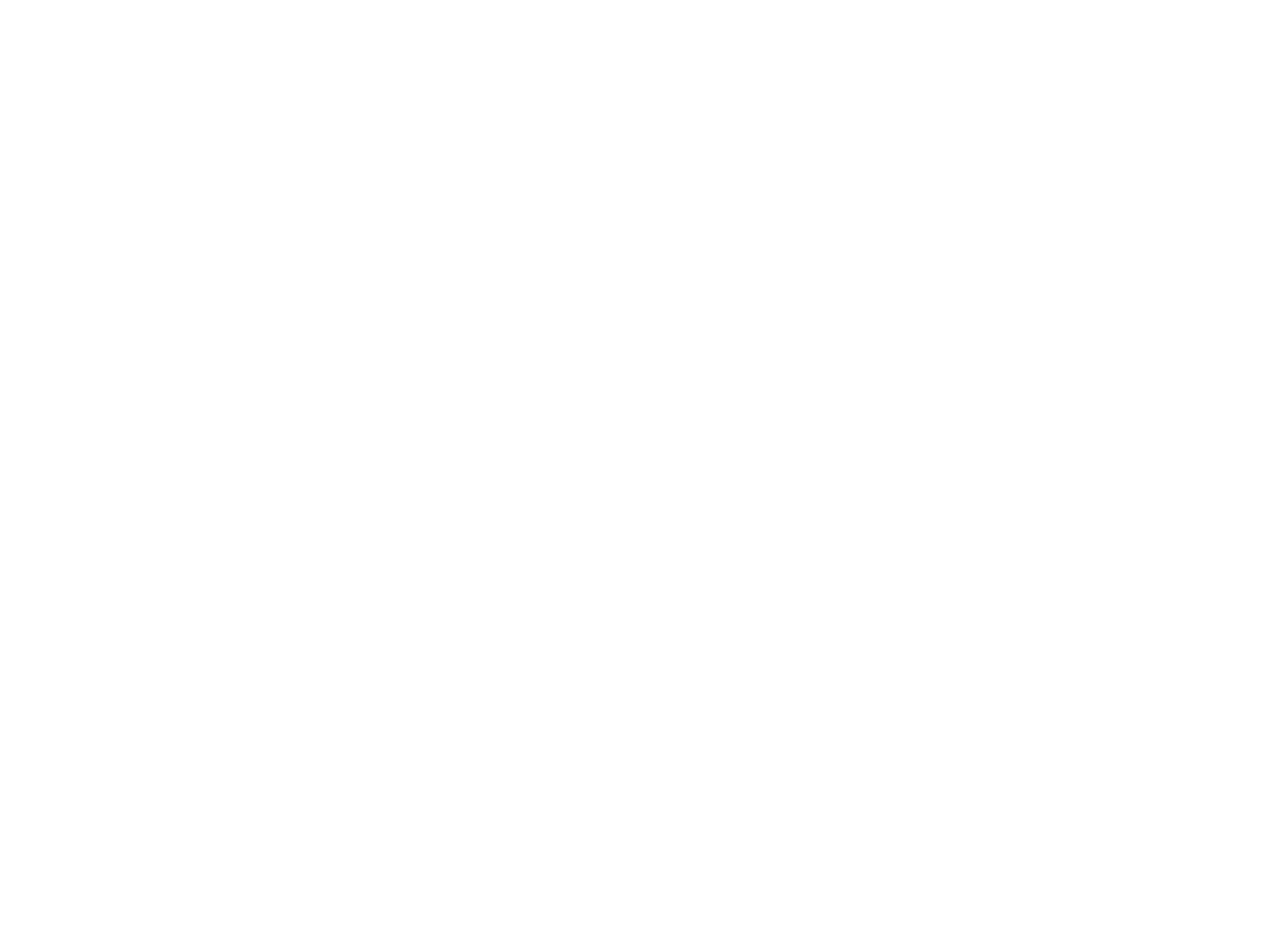
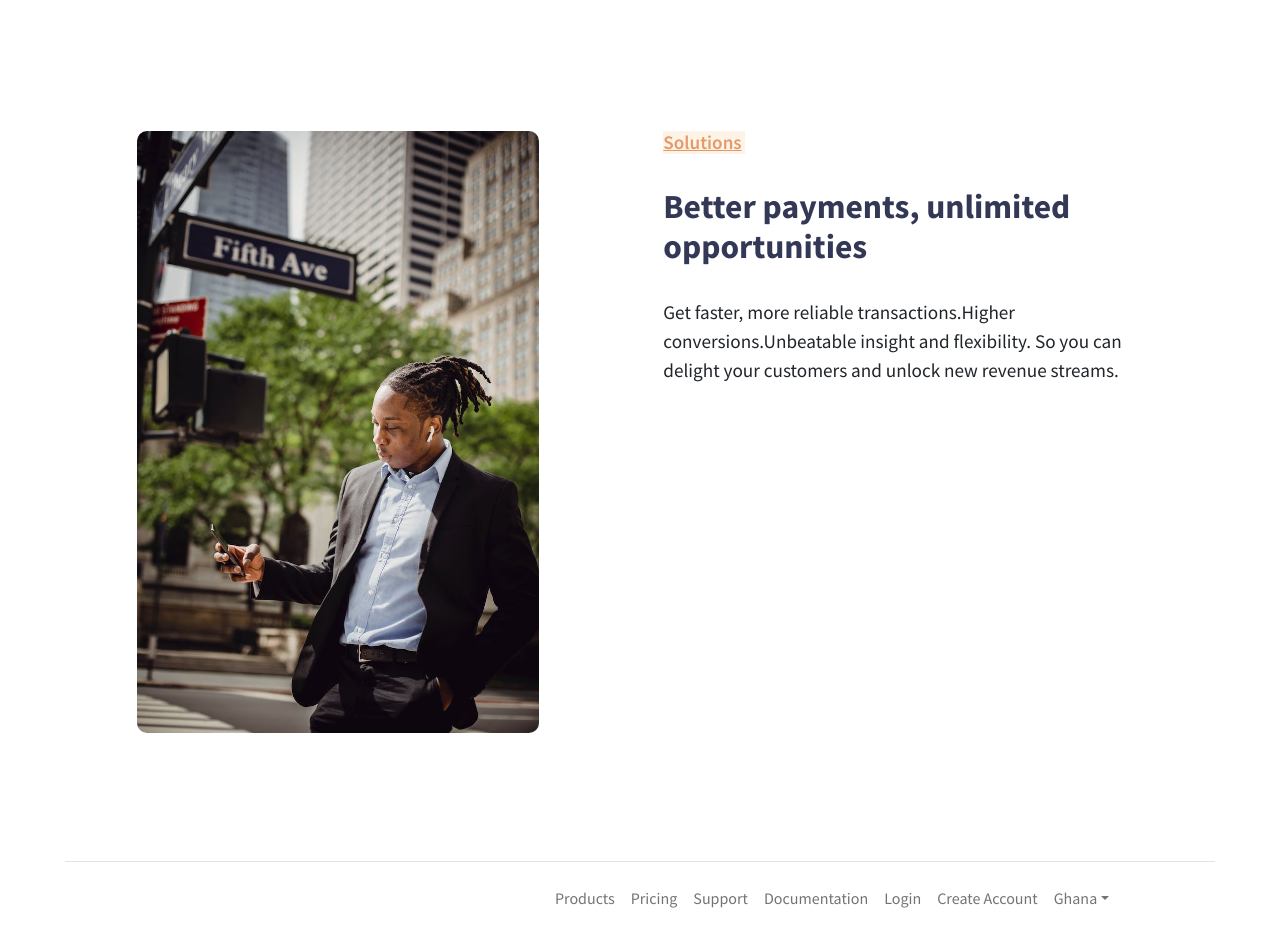
Before and after one commit to EbukaPeter55/Scuad-pay, a React (Create React App) app: page / in a window 1280 px wide. Shown: the part 1680-2614 px from the top of the page. Before the commit the page ends 1505 px from the top, so only its background shows below. Built offline with nearby package versions, Linux system fonts and the light colour scheme.

Commit message:
Add a footer

```diff
--- /dev/null
+++ b/src/components/layout/Footer/Footer.component.jsx
@@ -0,0 +1,52 @@
+import React from "react";
+import './Footer.styles.css';
+
+import Container from 'react-bootstrap/Container';
+import Nav from 'react-bootstrap/Nav';
+import Navbar from 'react-bootstrap/Navbar';
+import NavDropdown from 'react-bootstrap/NavDropdown';
+import nigeria from '../../../assets/images/nigeria.png';
+
+const Footer = () =>{
+
+    return (
+        <div>
+        <hr className="footer_line"></hr>
+        <Navbar bg="white" expand="lg">
+        <Container fluid>
+        <Navbar.Toggle aria-controls="navbarScroll" />
+        <Navbar.Collapse id="navbarScroll">
+          <Nav
+            className="me-auto my-2 my-lg-0"
+            style={{ maxHeight: '100px' }}
+            navbarScroll
+          >
+          </Nav>
+          <Nav className='nav_content'>
+          <Nav.Link className='archware-nav-title' href="#">Products</Nav.Link>
+          <Nav.Link className='archware-nav-title' href="#">Pricing</Nav.Link>
+          <Nav.Link className='archware-nav-title' href="#">Support</Nav.Link>
+          <Nav.Link className='archware-nav-title' href="#">Documentation</Nav.Link>
+          <Nav.Link className='archware-nav-title' href="#">Login</Nav.Link>
+          <Nav.Link className='archware-nav-title' href="#">Create Account</Nav.Link>
+
+          <NavDropdown className='archware-nav-title' title="Ghana" id="navbarScrollingDropdown">
+              <NavDropdown.Item href="#">
+                <img className='img-fluid navDrop_logo' src={nigeria} alt="nigeria logo"/> Nigeria
+              </NavDropdown.Item>
+              <NavDropdown.Divider />
+              <NavDropdown.Item href="#">
+                Senegal
+              </NavDropdown.Item>
+            </NavDropdown>
+
+          </Nav>
+        </Navbar.Collapse>
+      </Container>
+    </Navbar>
+
+      </div>
+    )
+}
+
+export default Footer;
--- /dev/null
+++ b/src/components/layout/Footer/Footer.styles.css
@@ -0,0 +1,5 @@
+.footer_line{
+    max-width: 1150px;
+    margin: 8rem auto 0 auto;
+    color: #8F9092;
+}
--- a/src/components/layout/NavBar/NavBar.styles.css
+++ b/src/components/layout/NavBar/NavBar.styles.css
@@ -14,132 +14,3 @@
 .navbar-scroll .navbar-brand {
   color: #fff;
 }
-
-.archware-nav-title{
-    color: #5A5E76!important;
-    font-style: normal;
-    font-weight: 505!important;
-    font-size: 1rem;
-    line-height: 22px;
-    position: relative;
-}
-.archware-nav-title-drop{
-    font-size: .83rem!important;
-}
-
-
-.navbar-trigger{
-    background: #FFFFFF;
-    border: 1px solid rgba(0, 0, 0, 0.17);
-    /* box-shadow: 0px 1px 4px rgba(0, 0, 0, 0.25); */
-    box-shadow: 0 0 10px 5px rgba(0, 0, 0, 0.05);
-    transition: all 0.1s;
-}
-
-/* Nav Dropdown styles */
-.dropdown-style li a {
-    font-weight: 300;
-    color: #1F3F95;
-    font-size: .87rem;
-}
-.hamburger-mobile{
-    display: none;
-}
-
-.nav > .nav-links > ul li a {
-    display: block;
-    padding: 0 8px;
-    color: #1f3f95;
-    line-height: 40px;
-    font-size: 18px;
-    text-decoration: none;
-    scroll-behavior: smooth;
-}
-
-.nav > #nav-check {
-    display: none;
-}
-ul li a:nth-child(2) {
-    display: none;
-}
-
-.nav .nav-links ul a i {
-    background-color: #fff;
-    border-radius: 50px;
-    padding: 7px;
-    margin-left: 5px;
-}
-
-.e-drop-nav{
-    cursor: pointer;
-}
-
-.greetings{
-    font-size: .775rem;
-    font-weight: 600;
-    margin-left: -1em;
-}
-
-@media (max-width: 1200px) {
-
-}
-/* RESPONSIVE STYLES */
-@media(max-width: 990px){
-    .hamburger-mobile{
-        display: block;
-    }
-    .hamburger-desktop{
-        display: none;
-    }
-    .right-btn-container{
-        /* margin-left: -17%!important; */
-    }
-    .nav-links-a{
-        margin-left: 0!important;
-    }
-    .colored-logo, .light-logo{
-        margin-left: 0!important;
-        width: 40%;
-    }
-    .right-nav{
-        margin-left: 0;
-    }
-    .button-wrapper{
-        margin-left: 1rem;
-        margin-top: 1rem;
-    }
-    nav{
-        background: #FFFFFF;
-        /* box-shadow: 0 0 10px 5px rgba(0, 0, 0, 0.05); */
-        /* transition: all 0.1s; */
-    }
-    .e-drop-nav{
-        margin-left: 1rem!important;
-        margin-top: .5rem!important;
-    }
-}
-
-@media(max-width: 414px){
-    .dropdown-style{
-        width: 100%!important;
-    }
-    .hamburger-mobile{
-        display: block;
-        margin-right: 3%!important;
-    }
-    .colored-logo{
-        margin-left: 0!important;
-    }
-
-.right-nav{
-    margin-left: 0;
-}
-
-}
-
-/* Large screen size responsive style */
-@media screen and (min-width: 1600px){
-    .right-nav{
-        margin-left: 35%;
-    }
-}
--- /dev/null
+++ b/src/components/layout/Opportunity/Opportunity.component.jsx
@@ -0,0 +1,26 @@
+import React from "react";
+import './Opportunity.styles.css';
+import blackMan from '../../../assets/images/black-man-tab.jpeg';
+
+
+const Opportunity = () => {
+
+    return (
+        <section className="container-fluid opportunity d-flex flex-row flex-wrap justify-content-evenly">
+            {/* Left */}
+            <div className="opportunity_image">
+            <img className="img-fluid" src={blackMan} alt="blackMan" />
+            </div>
+            {/* Right */}
+            <div className="right_wrapper">
+                <h6>Solutions</h6>
+                <h3>Better payments,  unlimited opportunities</h3>
+                <p>Get faster, more reliable transactions.Higher conversions.Unbeatable
+                     insight and flexibility. So you can delight your customers and
+                     unlock new revenue streams.</p>
+            </div>
+        </section>
+    )
+}
+
+export default Opportunity;
--- /dev/null
+++ b/src/components/layout/Opportunity/Opportunity.styles.css
@@ -0,0 +1,54 @@
+.opportunity{
+    margin-top: 19rem;
+}
+
+.opportunity_image{
+    width: 32%;
+}
+
+.opportunity_image img{
+    border-radius: 10px;
+}
+
+.right_wrapper{
+    max-width: 30rem;
+}
+
+.right_wrapper h6{
+    color: #E49969;
+    font-size: 1.2rem;
+    font-weight: 600;
+    text-decoration: underline;
+    background: #FDF4E7;
+    max-width: 17%;
+}
+
+.right_wrapper h3{
+    font-weight: bold;
+    font-size: 2.1rem;
+    margin-top: 2rem;
+    color: #333856;
+}
+
+.right_wrapper p{
+    font-size: 1.2rem;
+    margin-top: 2rem;
+}
+
+
+/* RESPONSIVE STYLE */
+@media(max-width: 414px){
+.opportunity_image{
+    width: 100%;
+}
+
+.right_wrapper{
+    margin-top: 2rem;
+    max-width: 100%;
+}
+
+.right_wrapper h3{
+    max-width: 100%!important;
+}
+
+}
--- a/src/pages/Landing/Landing.component.jsx
+++ b/src/pages/Landing/Landing.component.jsx
@@ -1,6 +1,8 @@
 import React from 'react';
+import Footer from '../../components/layout/Footer/Footer.component';
 import HeroSection from '../../components/layout/HeroSection/HeroSection.component';
 import NavBar from '../../components/layout/NavBar/NavBar.component';
+import Opportunity from '../../components/layout/Opportunity/Opportunity.component';
 import PaymentRequest from '../../components/layout/PaymentRequest/PaymentRequest.component';
 import SetUp from '../../components/layout/SetUp/SetUp.component';
 import './Landing.styles.css';
@@ -20,6 +22,13 @@
 
             {/* Payment Request */}
             <PaymentRequest/>
+
+            {/* Opportunity section */}
+            <Opportunity/>
+
+            {/* Footer */}
+            <Footer/>
+
         </div>
     )
 }
```
